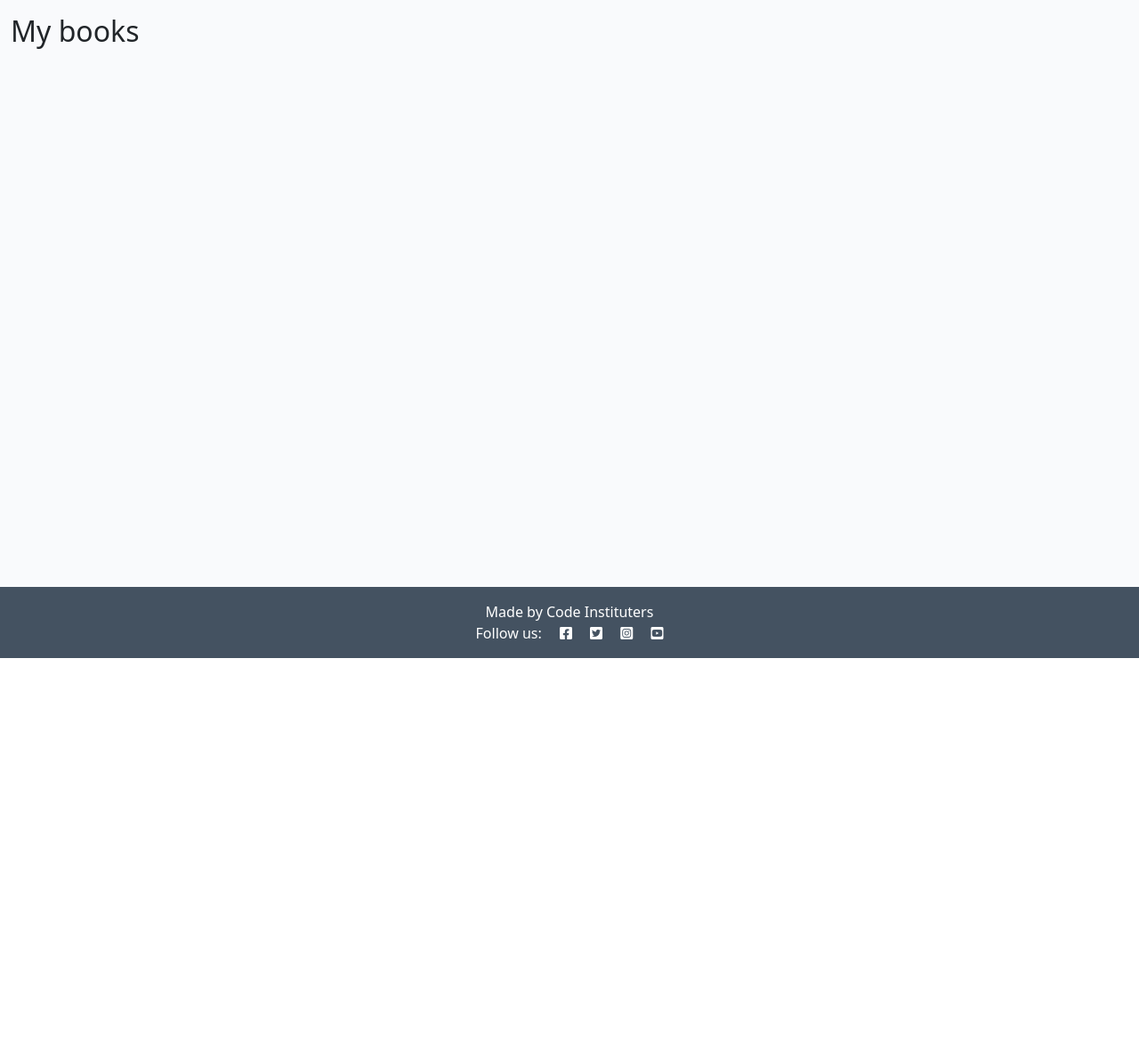
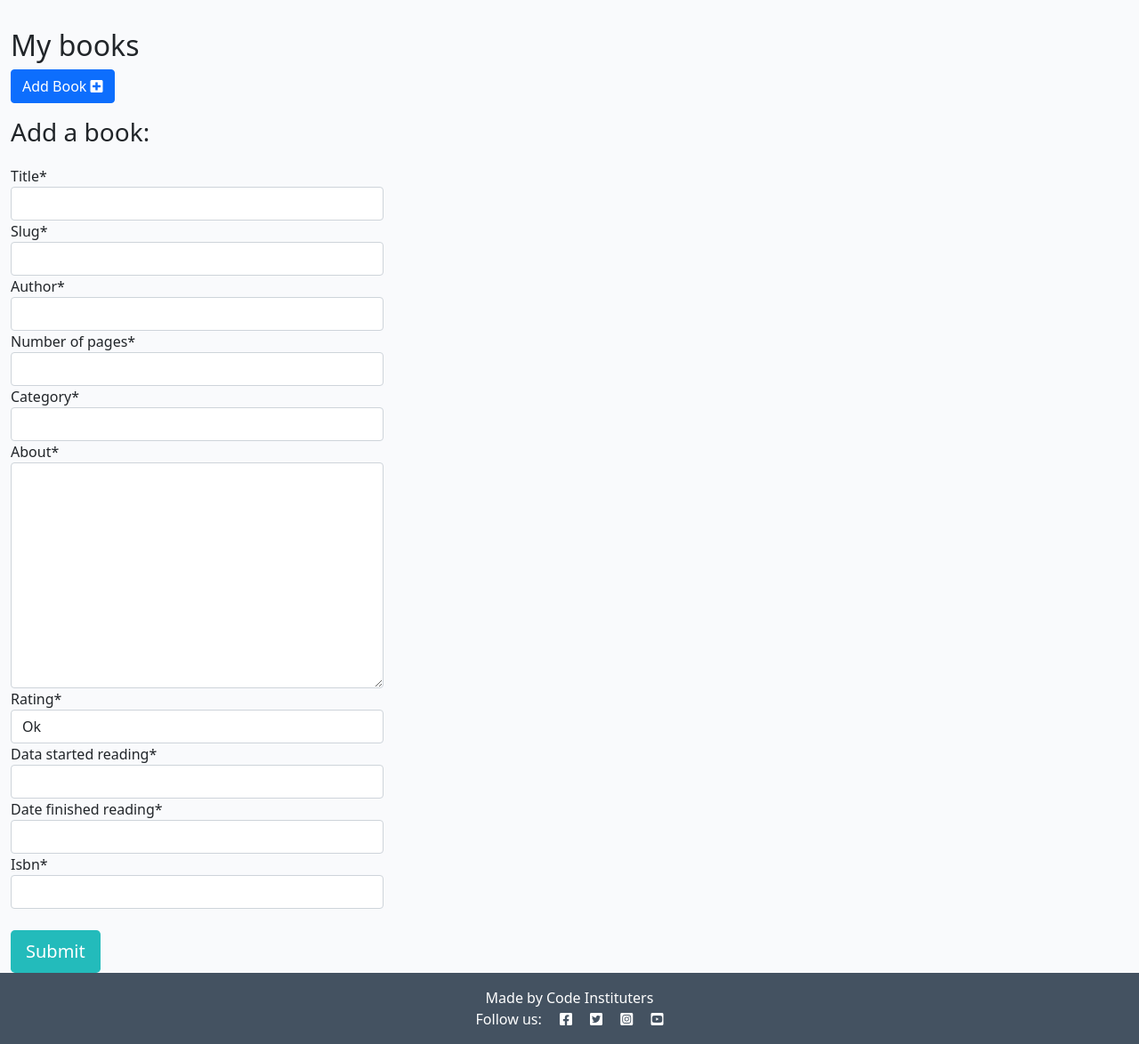
Before and after one commit to omurilolima/book-club, a Django app: page /books/ in a window 1280 px wide. Shown: the part 60-1234 px from the top of the page at 89% size. Before the commit the page ends 800 px from the top, so only its background shows below. Run offline with Django 3.2, Linux system fonts and the light colour scheme; the visitor is signed in with stand-in values (Sample User, id 1); data that the repository does not hold is empty; some libraries are stand-ins or nearby versions.

Commit message:
Display django forms to add a new book in books.html

```diff
--- a/blog/forms.py
+++ b/blog/forms.py
@@ -1,4 +1,4 @@
-from .models import Comment
+from .models import Comment, Book
 from django import forms
 
 
@@ -6,3 +6,20 @@ class CommentForm(forms.ModelForm):
     class Meta:
         model = Comment
         fields = ('body',)
+
+
+class BookForm(forms.ModelForm):
+    class Meta:
+        model = Book
+        fields = (
+            'title',
+            'slug',
+            'author',
+            'number_of_pages',
+            'category',
+            'about',
+            'rating',
+            'data_started_reading',
+            'date_finished_reading',
+            'isbn',
+        )
--- a/blog/views.py
+++ b/blog/views.py
@@ -2,7 +2,7 @@ from django.shortcuts import render, get_object_or_404, reverse
 from django.views import generic, View
 from django.http import HttpResponseRedirect
 from .models import Post, Book
-from .forms import CommentForm
+from .forms import CommentForm, BookForm
 
 
 class PostList(generic.ListView):
@@ -84,3 +84,13 @@ class BookList(generic.ListView):
     queryset = Book.objects.order_by('-created_on')
     template_name = 'books.html'
     paginate_by = 6
+
+    def get(self, request):
+
+        return render(
+                request,
+                'books.html',
+                {
+                    'book_form': BookForm()
+                }
+            )
--- a/templates/books.html
+++ b/templates/books.html
@@ -1,18 +1,28 @@
 {% extends "base.html" %}
 
 {% block content %}
-
+{% load crispy_forms_tags %}
 <div class="container-fluid">
     <div class="row">
-
         <!-- Blog Entries Column -->
         <div class="col-12 mt-3 left">
-            <h2>My books</h2>
-            <!-- <ul>
-                {% for book in object_list %}
-                    <li>{{ book.title }}</li>
-                {% endfor %}
-            </ul> -->
+            <div class="col-4 mt-3 left">
+                <h2>My books</h2>
+                    <a href="#" class="btn btn-primary">
+                        Add Book <i class="fas fa-plus-square right"></i>
+                    </a>
+            </div>
+            <div class="col-4 mt-3 left">
+                {% if user.is_authenticated %}
+                <h3>Add a book:</h3>
+                <form method="post" style="margin-top: 1.3em;">
+                    {{ book_form | crispy }}
+                    {% csrf_token %}
+                    <br>
+                    <button type="submit" class="btn btn-signup btn-lg">Submit</button>
+                </form>
+                {% endif %}
+            </div>
         </div>
     </div>
 </div>
```
